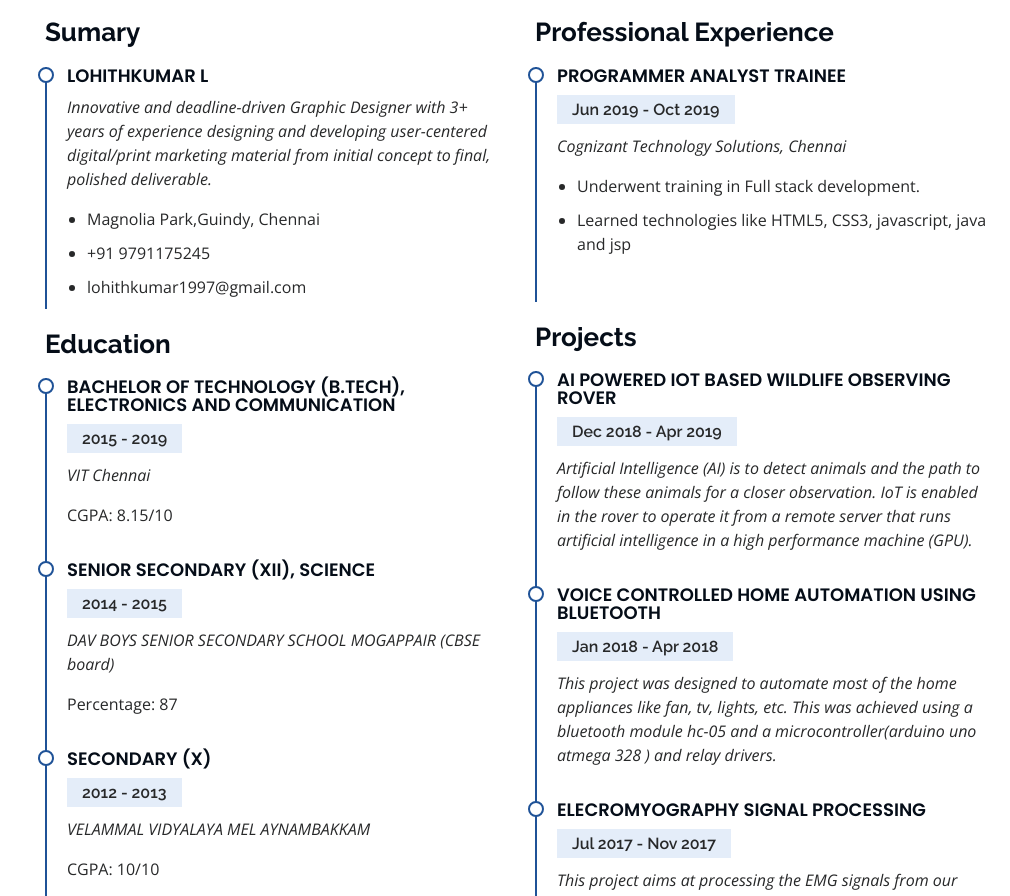
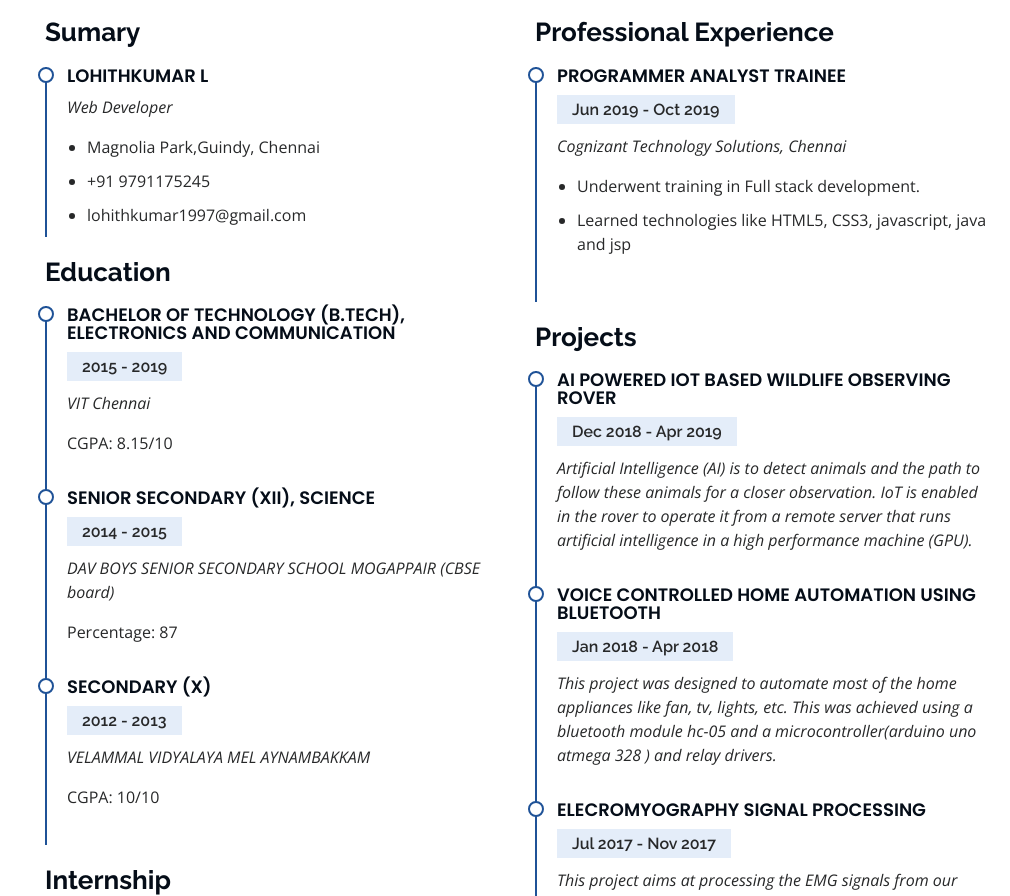
Before and after one commit to lohith27/portfolio, a plain HTML site: page index.html in a window 1280 px wide. Shown: the part 2011-2907 px from the top of the page, without its empty margins (270-1280 px from the left). Drawn offline with nearby package versions, Linux system fonts and the light colour scheme.

Commit message:
commit 4

```diff
--- a/index.html
+++ b/index.html
@@ -217,7 +217,7 @@
             <h3 class="resume-title">Sumary</h3>
             <div class="resume-item pb-0">
               <h4>LohithKumar L</h4>
-              <p><em>Innovative and deadline-driven Graphic Designer with 3+ years of experience designing and developing user-centered digital/print marketing material from initial concept to final, polished deliverable.</em></p>
+              <p><em>Web Developer</em></p>
               <ul>
                 <li>Magnolia Park,Guindy, Chennai</li>
                 <li>+91 9791175245</li>
```
